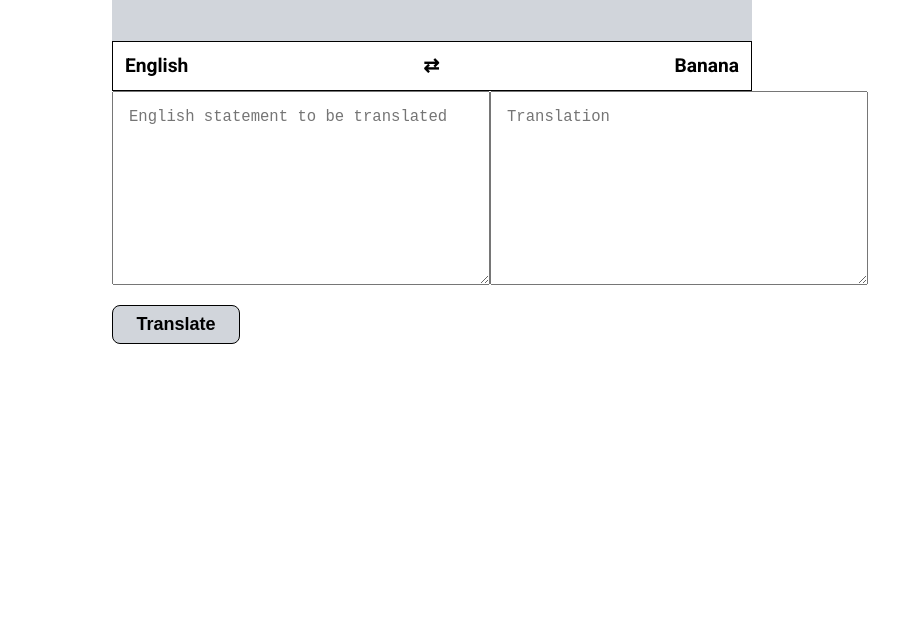
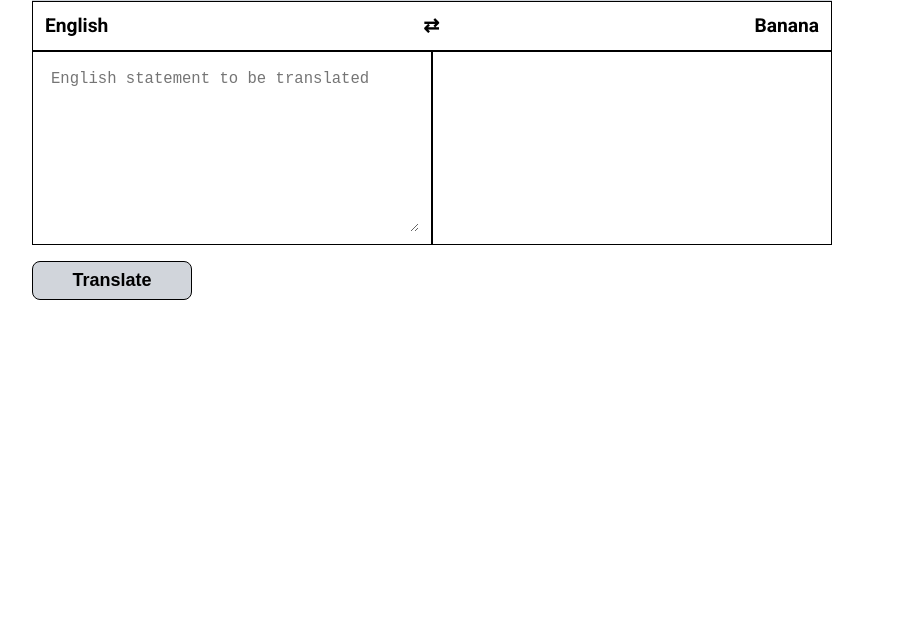
Before and after one commit to r7sh7/minion-translator, a plain HTML site: page index.html in a window 1280 px wide. Shown: the part 160-800 px from the top of the page, without its empty margins (208-1107 px from the left). Drawn offline with Linux system fonts and the light colour scheme.

Commit message:
visual changes

```diff
--- a/index.html
+++ b/index.html
@@ -1,5 +1,6 @@
 <!DOCTYPE html>
 <html lang="en">
+
 <head>
     <meta charset="UTF-8">
     <meta http-equiv="X-UA-Compatible" content="IE=edge">
@@ -7,26 +8,26 @@
     <title>Minion Language Translator</title>
     <link href="style.css" rel="stylesheet" />
 </head>
+
 <body>
-    <header class="header">
+    <header class="header container">
         <h1><span style="color: var(--primary-color);">Minion </span>Language Translator</h1>
     </header>
     <div class="container">
         <div class="container-header">
-                <div class="container-item">English</div>
-                <div class="container-item">⇄</div>
-                <div class="container-item">Banana</div>
+            <div class="container-item">English</div>
+            <div class="container-item">⇄</div>
+            <div class="container-item">Banana</div>
         </div>
-        <div class="container-textbox">
-        <div>
-            <textarea id="text-input" placeholder="English statement to be translated"></textarea>
-        </div>
-            <div>
-                <textarea id="output" placeholder="Translation"></textarea>
+        <div class="container flex-container">
+            <div class="flex-child1">
+                <textarea id="text-input" placeholder="English statement to be translated"></textarea>
             </div>
+            <div class="flex-child2" id="output"></div>
         </div>
         <button id="btn-translate" class="btn">Translate</button>
     </div>
-   <script src="app.js" type="text/javascript"></script>
+    <script src="app.js" type="text/javascript"></script>
 </body>
+
 </html>
--- a/style.css
+++ b/style.css
@@ -8,11 +8,19 @@
 
 body{
     font-family:'Roboto', sans-serif; ;
-    margin: 3rem 20rem;
 }
 
 hr{
     margin: 3rem 0rem;
+}
+
+textarea{
+    height: 100%;
+    width: 100%;
+    border: none;
+    font-size: larger;
+    outline: none;
+
 }
 
 .header{
@@ -41,19 +49,31 @@ hr{
     padding: 0.75rem;
 }
 
-.container-textbox{
+.flex-container{
+
     display: flex;
-    justify-content: space-between;
+    justify-content: center;
 }
 
-textarea{
+.flex-child1{
+    border: 1px solid black;
+    display: inline-block;
+    height: 10rem;
+    width: 50%;
+    margin: 0px;
+    padding: 1rem;
+}
+
+.flex-child2{
+    border: 1px solid black;
     font-size: larger;
     padding: 1rem;
-    display: inline;
-    width: 43vh;
-    height: 20vh;
+    display: inline-block;
+    height: 10rem;
+    width: 50%;
     margin: 0px;
 }
+
 
 .btn{
     border: 1px solid black;
```
